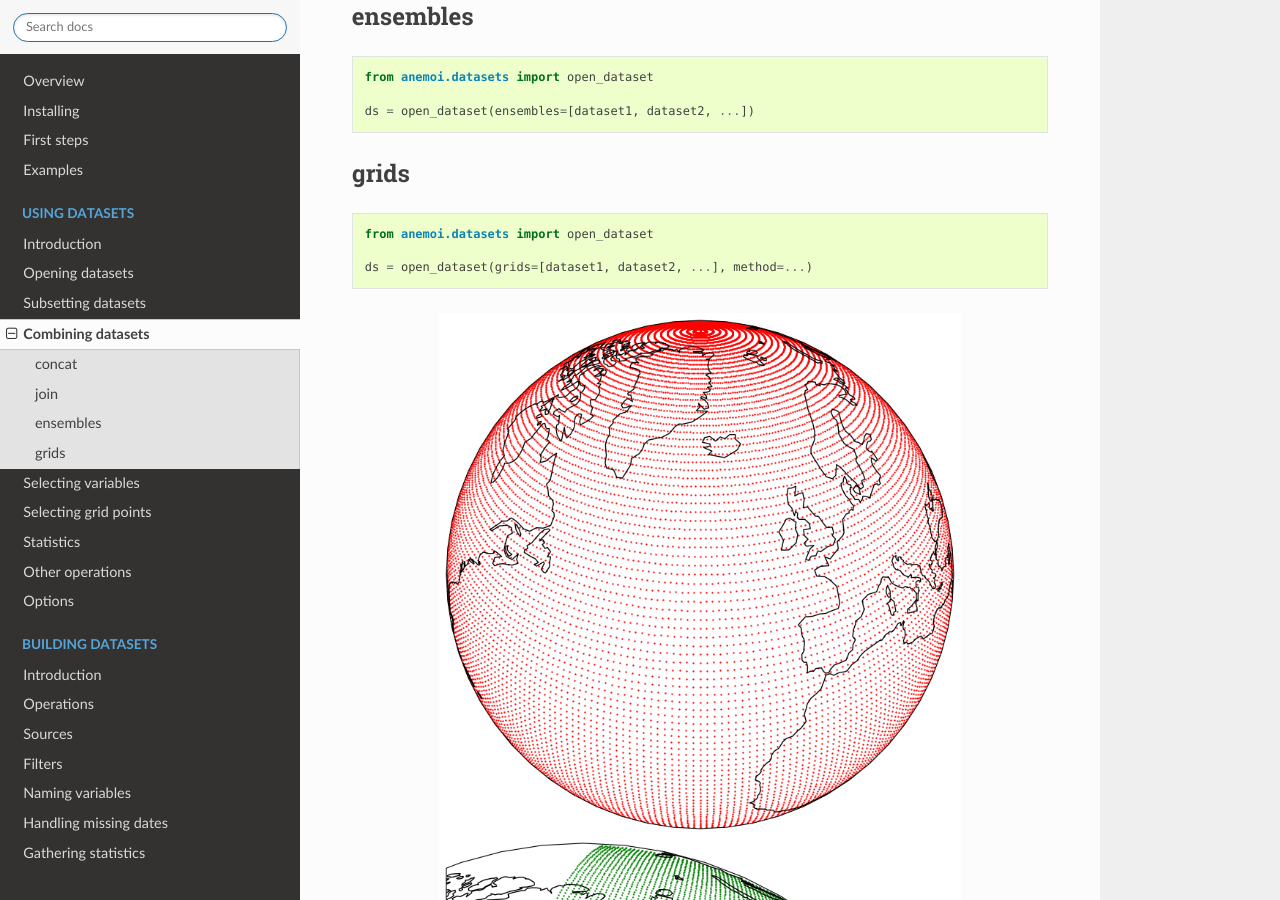
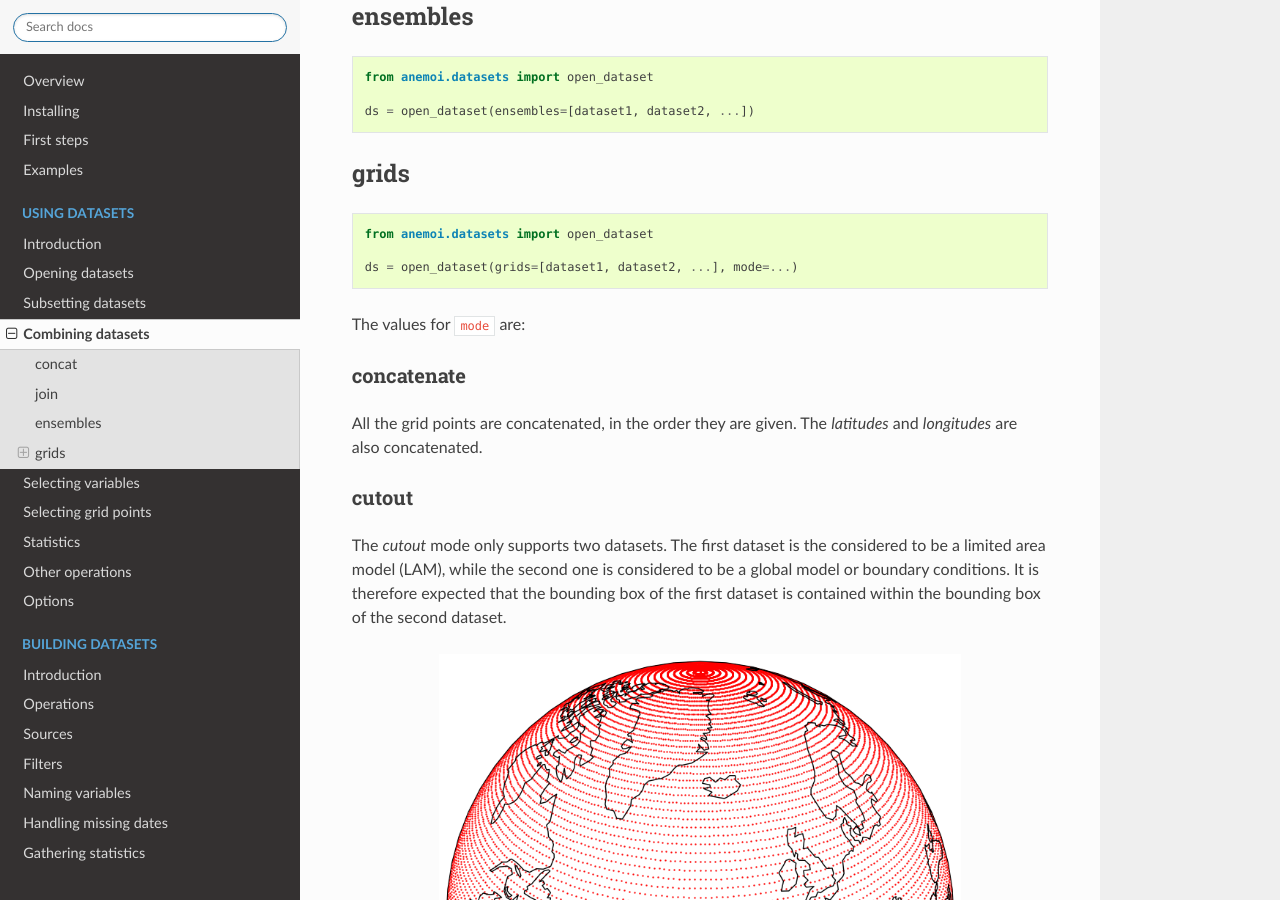
Before and after one commit to ecmwf/anemoi-datasets, a Sphinx documentation site: the page built from docs/using/combining.rst, in a window 1280 px wide and 900 px high, scrolled down 1929 px. Built offline with Sphinx 7.4.7 and the Read the Docs theme 2.0.0, drawn with Linux system fonts in a browser that asks for light colours; pages that are not in the unit, such as notebooks, are missing from menus.

Commit message:
work on documentation

```diff
--- a/docs/examples.rst
+++ b/docs/examples.rst
@@ -4,7 +4,6 @@
  Examples
 ##########
 
-
 .. toctree::
    :maxdepth: 2
    :glob:
--- a/docs/using/combining.rst
+++ b/docs/using/combining.rst
@@ -87,7 +87,24 @@ Please note that you can join more than two ``zarr`` files.
 
    from anemoi.datasets import open_dataset
 
-   ds = open_dataset(grids=[dataset1, dataset2, ...], method=...)
+   ds = open_dataset(grids=[dataset1, dataset2, ...], mode=...)
+
+The values for ``mode`` are:
+
+concatenate
+===========
+
+All the grid points are concatenated, in the order they are given. The
+`latitudes` and `longitudes` are also concatenated.
+
+cutout
+======
+
+The `cutout` mode only supports two datasets. The first dataset is the
+considered to be a limited area model (LAM), while the second one is
+considered to be a global model or boundary conditions. It is therefore
+expected that the bounding box of the first dataset is contained within
+the bounding box of the second dataset.
 
 .. image:: cutout-1.png
    :width: 75%
```
Also changed, not shown: docs/using/grids.rst (+4 -4 lines).
